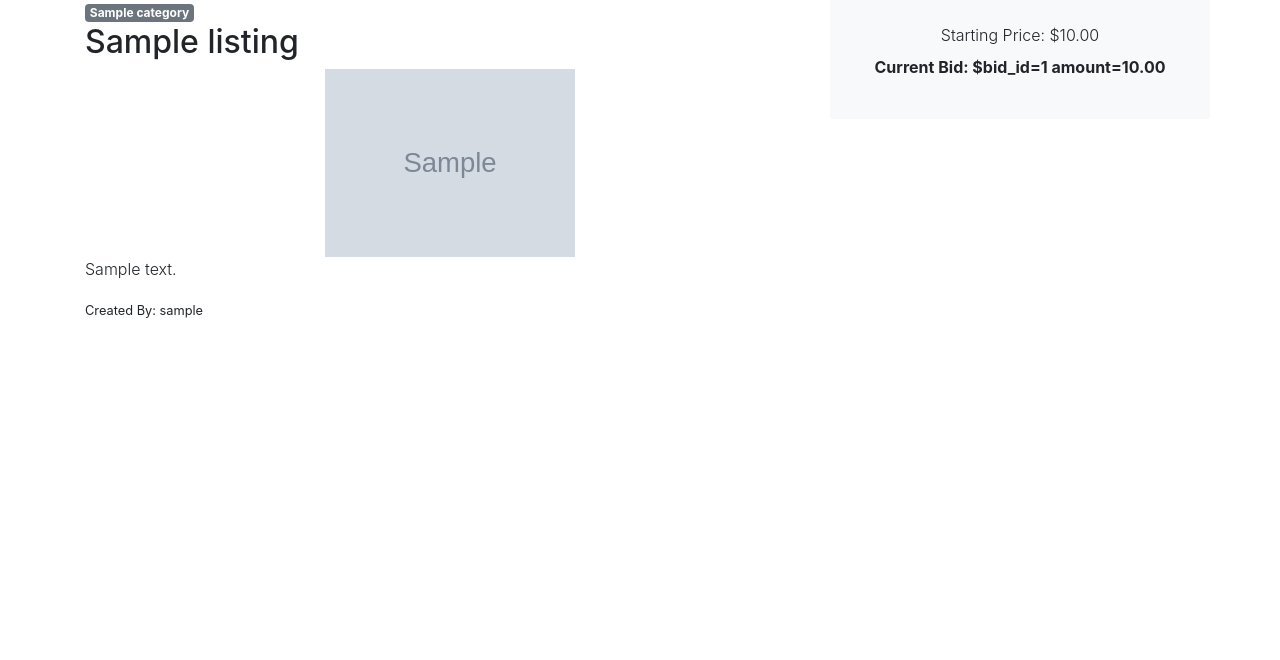
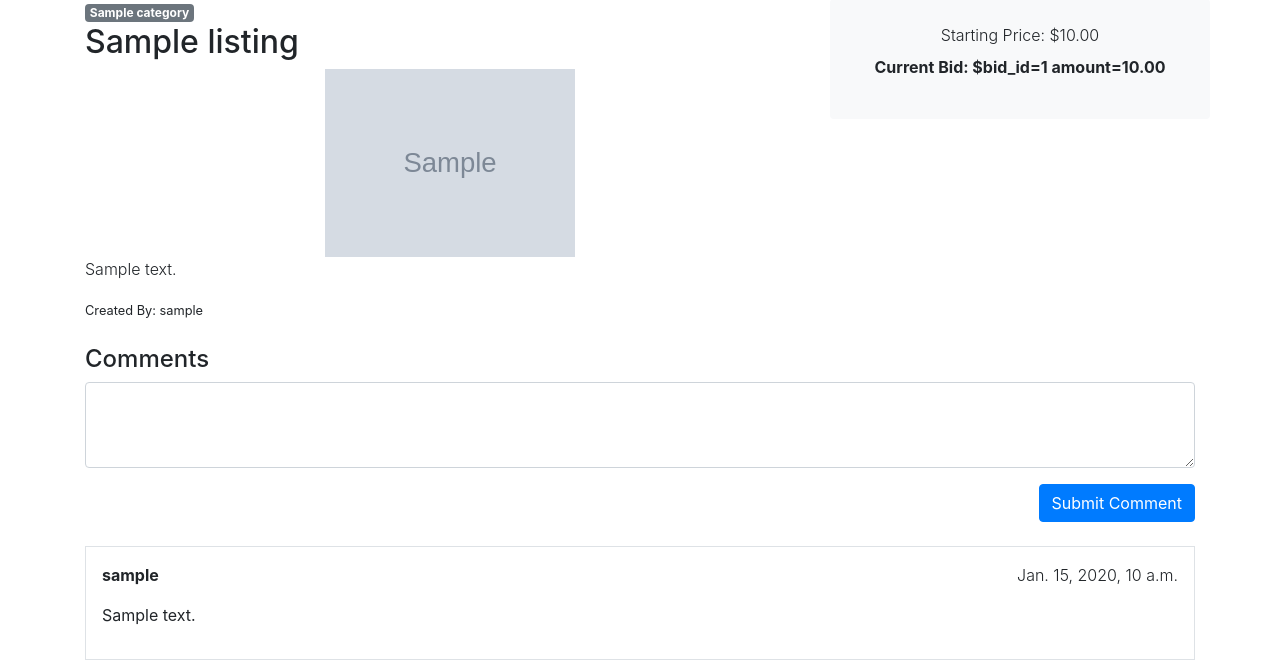
Before and after one commit to jayptl23/commerce, a Django app: template auctions/templates/auctions/listing-details.html in a window 1280 px wide. Shown: the part 154-814 px from the top of the page. Before the commit the page ends 472 px from the top, so only its background shows below. Run offline with Django 3.2, Linux system fonts and the light colour scheme; the template is opened without the code that fills it: values that come from a table or form of the project are taken from there, others are empty; tables that the repository leaves empty hold one stand-in row (values such as "Sample post"); grey boxes marked "Sample" are stand-in pictures; some libraries are stand-ins or nearby versions.

Commit message:
create comment model, form and bootstrap styles

```diff
--- a/auctions/admin.py
+++ b/auctions/admin.py
@@ -1,8 +1,9 @@
 from django.contrib import admin
-from .models import User, Category, Listing, Bid
+from .models import User, Category, Listing, Bid, Comment
 
 # Register your models here.
 admin.site.register(User)
 admin.site.register(Category)
 admin.site.register(Listing)
 admin.site.register(Bid)
+admin.site.register(Comment)
--- a/auctions/forms.py
+++ b/auctions/forms.py
@@ -1,5 +1,5 @@
 from django import forms
-from .models import Listing, Category, Bid
+from .models import Listing, Category, Bid, Comment
 
 
 class ListingForm(forms.ModelForm):
@@ -30,3 +30,10 @@
         widgets = {
             "amount": forms.NumberInput(attrs={"class": "form-control"})
         }
+
+class CommentForm(forms.ModelForm):
+    class Meta():
+        model = Comment
+        fields = ["body"]
+
+        widgets = { "body": forms.Textarea(attrs={ "class": "form-control", "rows": "3" })}
--- a/auctions/models.py
+++ b/auctions/models.py
@@ -24,6 +24,15 @@
     def __str__(self):
         return f"{self.pk}: {self.title}"
 
+class Comment(models.Model):
+    author = models.ForeignKey(settings.AUTH_USER_MODEL, on_delete=models.CASCADE)
+    listing = models.ForeignKey(Listing, on_delete=models.CASCADE, related_name="comments")
+    body = models.TextField()
+    created_at = models.DateTimeField(auto_now_add=True)
+
+    def __str__(self):
+        return f"Comment by {self.author.username} on {self.created_at}"
+
 class User(AbstractUser):
     watchlist = models.ManyToManyField(Listing, blank=True, related_name="watched_by")
 
--- a/auctions/templates/auctions/listing-details.html
+++ b/auctions/templates/auctions/listing-details.html
@@ -16,7 +16,7 @@
     </div>
     {% endif %}
 
-    <div class="row">
+    <div class="row mb-4">
         <div class="col-8 ">
             {% if not listing.is_open and listing.winner.id == user.id %}
             <p class="text-danger font-weight-bold">[CLOSED] <span class="text-success">Congratulations, you are the
@@ -89,5 +89,29 @@
             {% endif %}
         </div>
     </div>
+
+    <div>
+        <h4>Comments</h4>
+        <form class="mb-4" method="POST" action="{% url 'comment' listing.id %}">
+            {% csrf_token %}
+            <div class="form-group">
+                {{ comment_form.body }}
+            </div>
+            <div class="d-flex justify-content-end">
+                <input class="btn btn-primary" type="submit" value="Submit Comment">
+            </div>
+        </form>
+        {% for comment in listing.comments.all %}
+        <div class="border p-3">
+            <ul class="list-unstyled d-flex justify-content-between">
+                <li class="font-weight-bold">{{ comment.author.username }}</li>
+                <li class="font-weight-light">{{ comment.created_at }}</li>
+            </ul>
+            <p>{{comment.body}}</p>
+        </div>
+        {% empty %}
+        <p class="text-center">Be the first to say something...</p>
+        {% endfor %}
+    </div>
 </div>
 {% endblock %}
```
